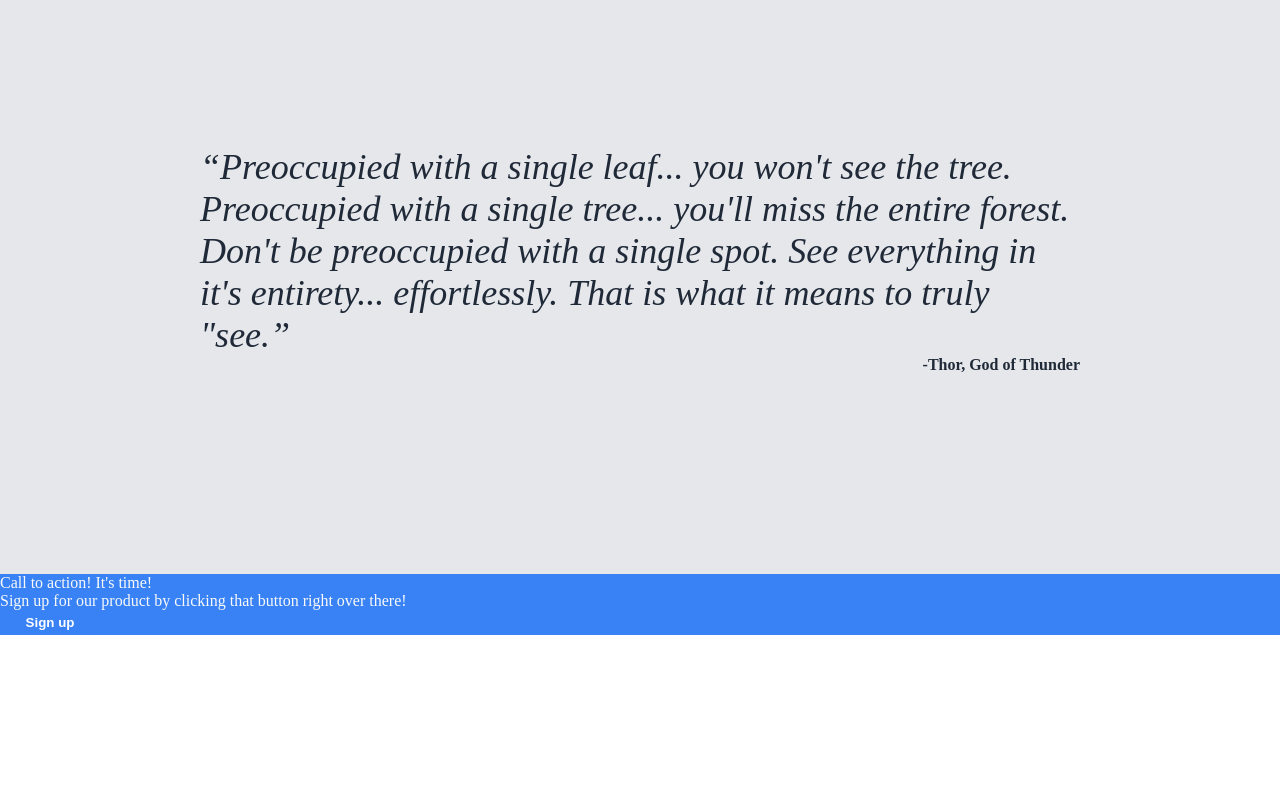
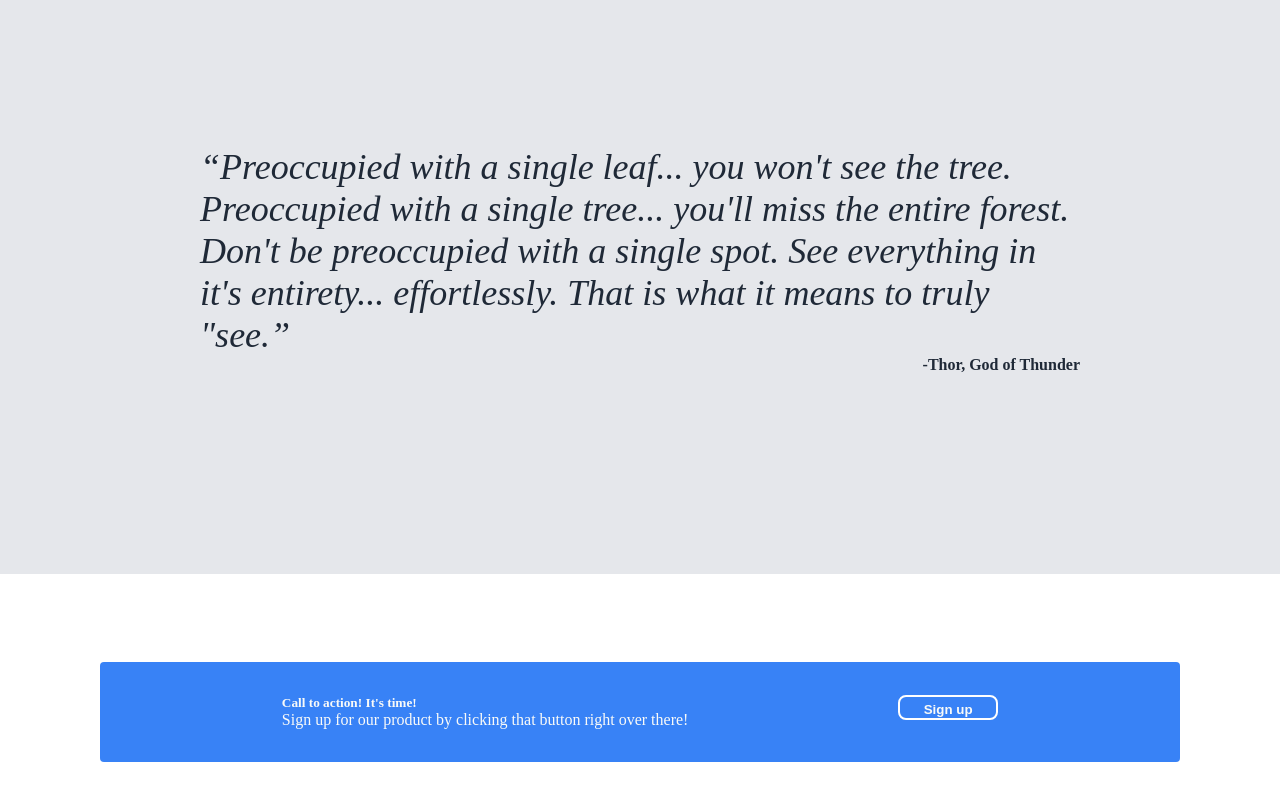
Before and after one commit to zxjustin/Landing-Page, a plain HTML site: page index.html in a window 1280 px wide. Shown: the part 879-1679 px from the top of the page. Before the commit the page ends 1514 px from the top, so only its background shows below. Drawn offline with Linux system fonts and the light colour scheme.

Commit message:
styled call-action, call-action-button adjusting the paddings and borders

```diff
--- a/index.html
+++ b/index.html
@@ -53,16 +53,22 @@
     </div>
 
     <div class="container3">
-        <p class="quote"> “Preoccupied with a single leaf... you won't see the tree. Preoccupied with a single tree... you'll miss the entire forest. Don't be preoccupied with a single spot. See everything in it's entirety... effortlessly. That is what it means to truly "see.”</p>
+        <p class="quote">“Preoccupied with a single leaf... you won't see the tree. Preoccupied with a single tree... you'll miss the entire forest. Don't be preoccupied with a single spot. See everything in it's entirety... effortlessly. That is what it means to truly "see.”</p>
         <span class="quoteAuthor">-Thor, God of Thunder</span>
     </div>
 
     <div class="container4">
-        <div class="Leftcontainer4"></div>
-            <div>Call to action! It's time!</div>
-            <span>Sign up for our product by clicking that button right over there! </span>
-        <div class="Rightcontainer4"></div>
-            <button >Sign up</button>
+        <div class="call-action">
+            <div>
+                <h5>
+                    Call to action! It's time!
+                </h5>
+                <span>
+                    Sign up for our product by clicking that button right over there!
+                </span>
+            </div>
+            <button class="call-action-button">Sign up</button>
+        </div>
     </div>
 
     <div class="footer">
--- a/style.css
+++ b/style.css
@@ -118,20 +118,27 @@ ul{
 }
 
 .container4{
-    background-color: #3882F6;
-    color: #f9faf8;
+    padding: 88px 100px;
 }
 
-.Leftcontainer4{
+.call-action{
+    background-color: #3882F6;
+    border-radius: 4px;
+    color: #f9faf8;
     display: flex;
-    background-color: red;
+    justify-content: space-around;
+    padding: 33px 77px;
 }
 
-.Rightcontainer4{
-    display: flex;
-    background-color: red;
-    justify-content: flex-end;
+.call-action-button{
+    background-color: #3882F6;
+    border-radius: 4px;
+    color: #f9faf8;
+    border-radius: 8px;
+    border: 2px solid white;
+    padding: 5px 20px;
 }
+
 .footer {
     display: flex;
     align-items: center;
```
Also changed, not shown: 1 other file.
